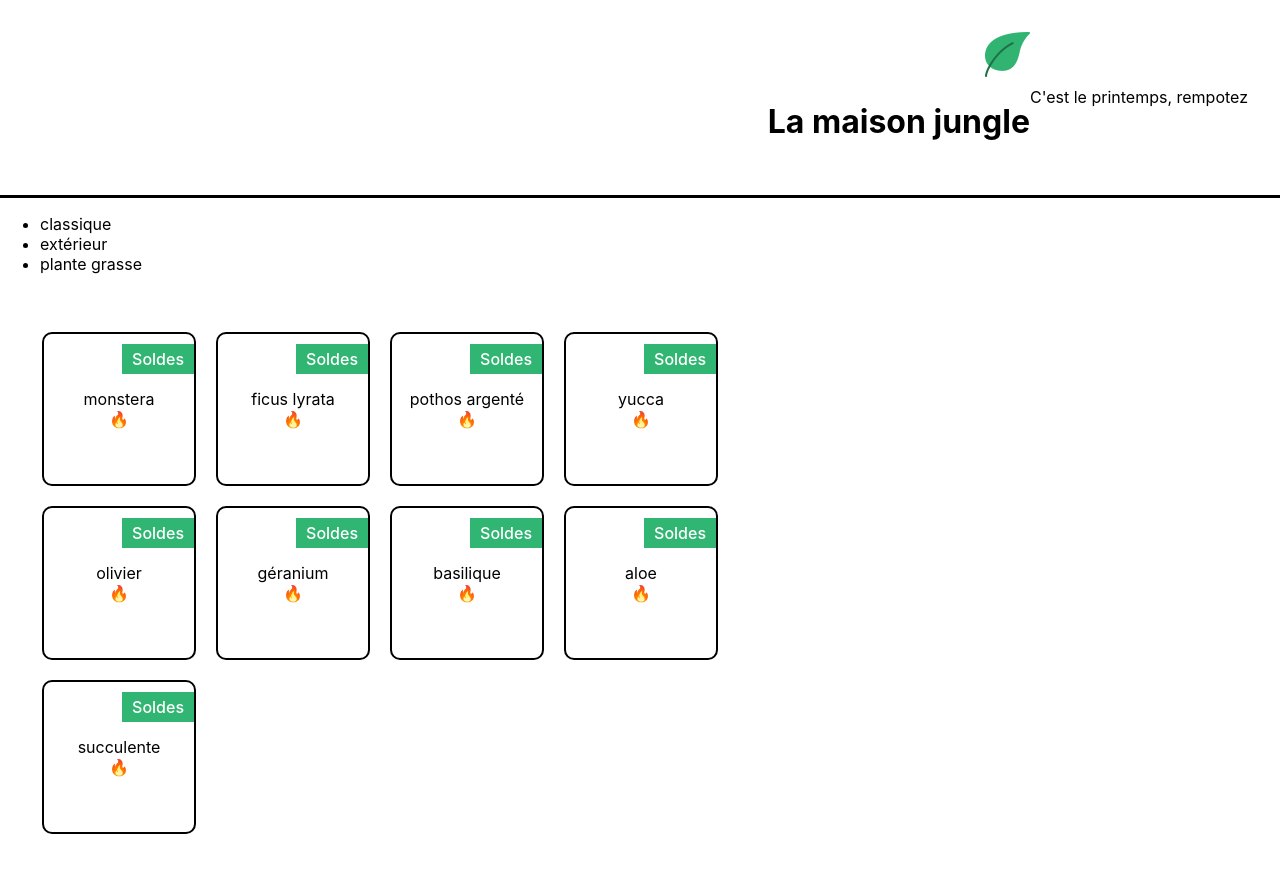
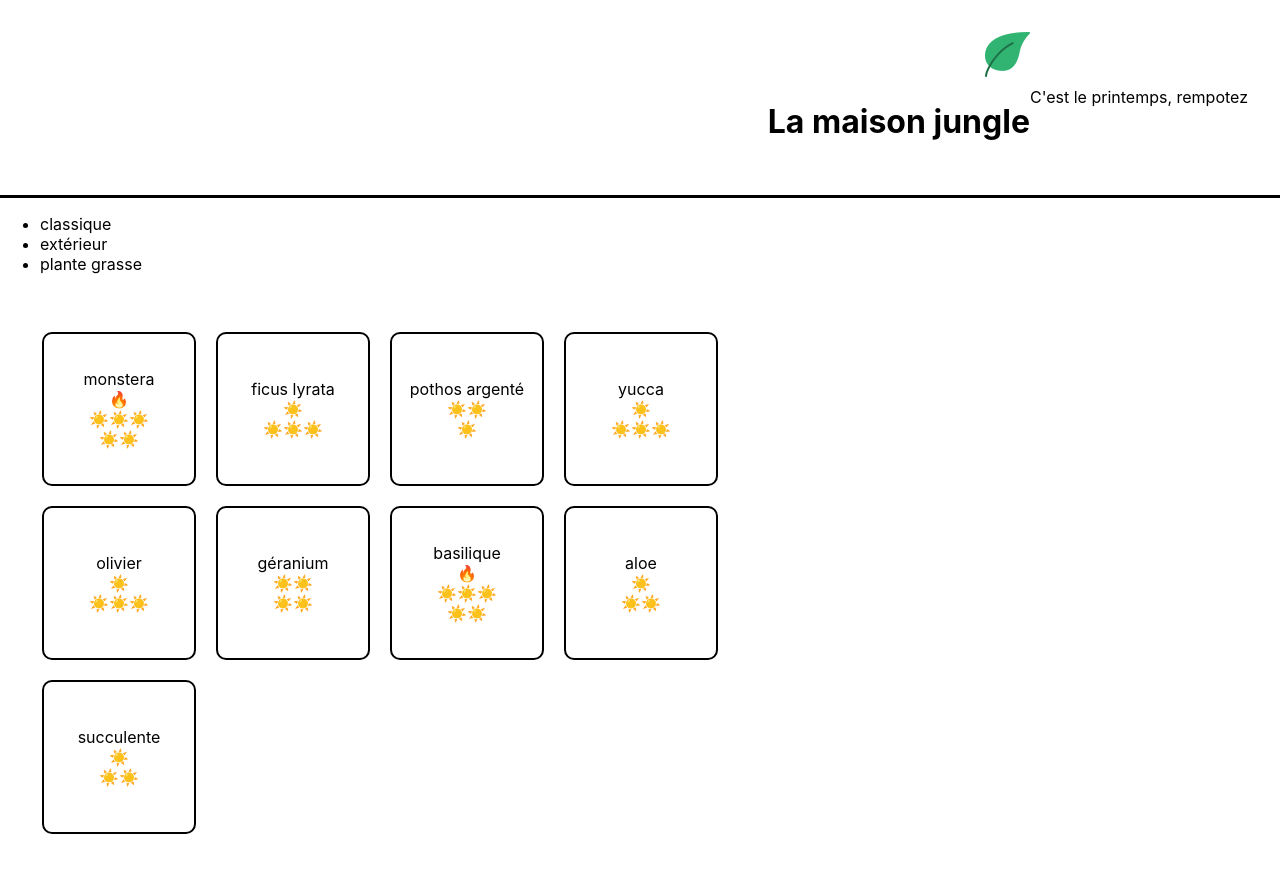
Before and after one commit to FranceHuon/la-maison-jungle, a React (Create React App) app in the folder la-maison-jungle/: page / in a window 1280 px wide. Shown: the top 872 px of the page. Built offline with nearby package versions, Linux system fonts and the light colour scheme.

Commit message:
Création de CareScale.js

```diff
--- /dev/null
+++ b/la-maison-jungle/src/components/CareScale.js
@@ -0,0 +1,15 @@
+function CareScale(props) {
+    const scaleValue = props.scaleValue
+
+    const range = [1, 2, 3];
+
+    return (
+        <div>
+            {range.map((rangeElem) =>
+                scaleValue >= rangeElem ? <span key={rangeElem.toString()}>☀️</span> : null
+            )}
+        </div>
+    )
+}
+
+export default CareScale
--- a/la-maison-jungle/src/components/ShoppingList.js
+++ b/la-maison-jungle/src/components/ShoppingList.js
@@ -1,4 +1,5 @@
 import { plantList } from '../datas/plantList'
+import CareScale from '../components/CareScale'
 import '../styles/ShoppingList.css'
 
 
@@ -23,6 +24,8 @@
                         {plant.name}
                     {plant.isBestSale && <span>🔥</span>}
                     {plant.isSpecialOffer && <div className='lmj-sales'>Soldes</div>}
+                    <CareScale careType='water' scaleValue={plant.water} />
+                    <CareScale careType='light' scaleValue={plant.light} />
                 </li>
                 ))}
             </ul>
--- a/la-maison-jungle/src/datas/plantList.js
+++ b/la-maison-jungle/src/datas/plantList.js
@@ -3,64 +3,65 @@
 		name: 'monstera',
 		category: 'classique',
 		id: '1ed',
-        isBestSale: true,
-        isSpecialOffer: true
+		isBestSale: true,
+		light: 2,
+		water: 3
 	},
 	{
 		name: 'ficus lyrata',
 		category: 'classique',
 		id: '2ab',
-        isBestSale: true,
-        isSpecialOffer: true
-
+		light: 3,
+		water: 1
 	},
 	{
 		name: 'pothos argenté',
 		category: 'classique',
 		id: '3sd',
-        isBestSale: true,
-        isSpecialOffer: true
+		light: 1,
+		water: 2
 	},
 	{
 		name: 'yucca',
 		category: 'classique',
 		id: '4kk',
-        isBestSale: true,
-        isSpecialOffer: true
+		light: 3,
+		water: 1
 	},
 	{
 		name: 'olivier',
 		category: 'extérieur',
 		id: '5pl',
-        isBestSale:true,
-        isSpecialOffer: true
+		light: 3,
+		water: 1
 	},
 	{
 		name: 'géranium',
 		category: 'extérieur',
 		id: '6uo',
-        isBestSale: true,
-        isSpecialOffer: true
+		light: 2,
+		water: 2
 	},
 	{
 		name: 'basilique',
 		category: 'extérieur',
 		id: '7ie',
-        isBestSale: true,
-        isSpecialOffer: true
+		isBestSale: true,
+		light: 2,
+		water: 3
 	},
 	{
 		name: 'aloe',
 		category: 'plante grasse',
 		id: '8fp',
-        isBestSale: true,
-        isSpecialOffer: true
+		light: 2,
+		water: 1
 	},
 	{
 		name: 'succulente',
 		category: 'plante grasse',
 		id: '9vn',
-        isBestSale: true,
-        isSpecialOffer: true
+		light: 2,
+		water: 1
 	}
 ]
--- a/la-maison-jungle/src/styles/ShoppingList.css
+++ b/la-maison-jungle/src/styles/ShoppingList.css
@@ -26,5 +26,5 @@
 	font-weight: 500;
 	color: white;
 	padding: 5px 10px;
-	background-color: #31b572;
+	background-color: #007229;
 }
```
